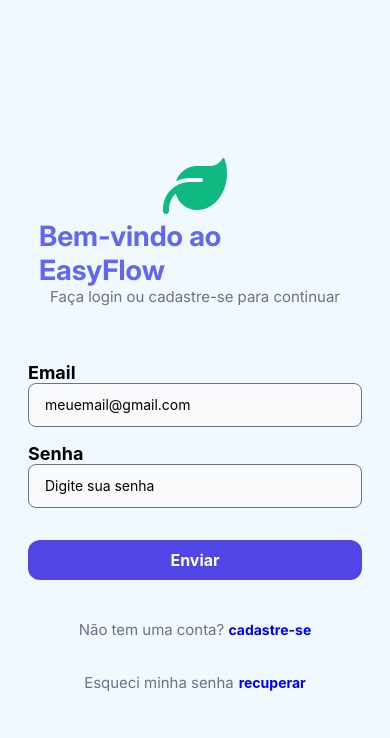
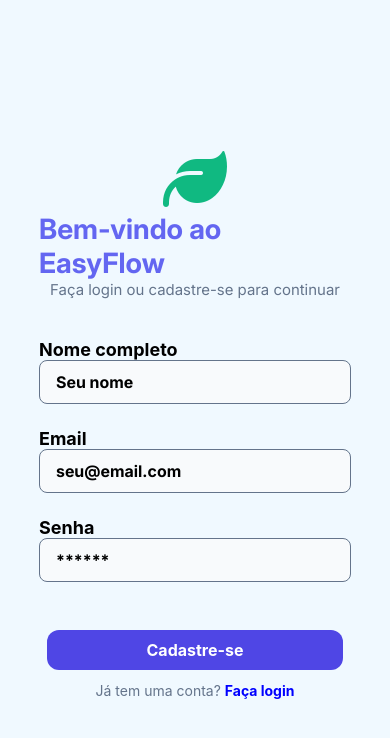
Before and after one commit to ThaisVDR/EasyFlow, a React Native app: screen /Cadastro in a window 390 px wide. Shown: the top 738 px of the page. Built offline with nearby package versions, Linux system fonts and the light colour scheme.

Commit message:
feat: Adicionando tela de cadastro

```diff
--- a/App.tsx
+++ b/App.tsx
@@ -8,6 +8,7 @@ import FlashCardPage from "./src/screens/FlashCardPage";
 import LeituraPage from "./src/screens/LeituraPage";
 import ForgotPasswordPage from "./src/screens/Forgot_Reset_Password/ForgotPassword";
 import ResetPasswordPage from "./src/screens/Forgot_Reset_Password/ResetPasswordPage";
+import CadastroPage from "./src/screens/CadastroPage";
 
 const Stack = createNativeStackNavigator();
 
@@ -34,7 +35,8 @@ export default function App() {
   return (
     <NavigationContainer>
       <Stack.Navigator screenOptions={{ headerShown: false }}>
-         <Stack.Screen name="Login" component={LoginPage} />
+        <Stack.Screen name="Login" component={LoginPage} />
+        <Stack.Screen name="Cadastro" component={CadastroPage}/>
         <Stack.Screen name="FlashCards" component={FlashCardPage} />
         <Stack.Screen name="Leitura" component={LeituraPage} />
         <Stack.Screen name="ForgotPassword" component={ForgotPasswordPage} />
--- a/package.json
+++ b/package.json
@@ -10,8 +10,8 @@
   },
   "dependencies": {
     "@expo/vector-icons": "^14.0.3",
-    "@react-navigation/native": "6.1.18",
-    "@react-navigation/native-stack": "6.11.0",
+    "@react-navigation/native": "^6.1.18",
+    "@react-navigation/native-stack": "^6.11.0",
     "expo": "^51.0.0",
     "expo-font": "~12.0.10",
     "expo-status-bar": "~1.12.1",
--- a/src/components/InputTexto.tsx
+++ b/src/components/InputTexto.tsx
@@ -2,19 +2,22 @@ import { TextInput, StyleSheet } from "react-native";
 
 type inputProps = {
     placeholder: string,
+    secureTextEntry?: boolean,
 }
 
-export default function InputTexto({placeholder}: inputProps){
+export default function InputTexto({placeholder, secureTextEntry}: inputProps){
     return(
         <TextInput
             placeholder={placeholder}
             style = {styles.input}
+            secureTextEntry={secureTextEntry}
         />
     );
 }
 
 const styles = StyleSheet.create({
   input: {
+    fontFamily: 'Inter',
     backgroundColor: "#F8FAFC",
     width: "100%",
     height: 44,
@@ -22,5 +25,7 @@ const styles = StyleSheet.create({
     borderColor: "#64748B",
     borderRadius: 8,
     paddingHorizontal: 16,
+    fontSize: 16,
+    fontWeight: 'bold',
   },
 });
--- a/src/screens/CadastroPage.tsx
+++ b/src/screens/CadastroPage.tsx
@@ -1,8 +1,87 @@
 import { View, Text, StyleSheet } from 'react-native';
+import { FontAwesome6 } from "@expo/vector-icons";
+import InputTexto from '../components/InputTexto';
+import ButtonProp from '../components/button';
+import AuthLink from '../components/authComponents/authLink';
+import { AuthStyles } from "../components/authComponents/authStyles";
 
-export default function CadastroPage(){
+export default function CadastroPage({ navigation }: any){
     return(
-        <View>
+        <View style={styles.Page}>
+            <View style={styles.ContainerLogo}>
+                <FontAwesome6 name="leaf" size={64} color="#10b981" />
+                <Text style={styles.Tittle}>Bem-vindo ao EasyFlow</Text>
+                <Text style={styles.SubTittle}>
+                    Faça login ou cadastre-se para continuar
+                </Text>
+                <View style={styles.RegisterArea}>
+                    <Text style={styles.RegisterTittles}>Nome completo</Text>
+                    <InputTexto placeholder='Seu nome'/>
+                    <Text style={styles.RegisterTittles}>Email</Text>
+                    <InputTexto placeholder='seu@email.com'/>
+                    <Text style={styles.RegisterTittles}>Senha</Text>
+                    <InputTexto placeholder='******' secureTextEntry={true}/>
+                </View>
+                <View style={styles.SubmitButtonArea}>
+                    <ButtonProp txt='Cadastre-se'/>
+                </View>
+                <View style={styles.HaveAcount}>
+                    <Text style={styles.linkArea}>Já tem uma conta? </Text>
+                    <AuthLink text='Faça login' onPress={()=> navigation.navigate("Login")}/>
+                </View>
+            </View>
         </View>
     );
 }
+
+const styles = StyleSheet.create({
+    Page: {
+        flex: 1,
+        justifyContent:'center',
+        alignItems:'center',
+        backgroundColor: "#F0F9FF",
+    },
+    ContainerLogo: {
+        width: "80%",
+        maxHeight: 332,
+        alignItems: "center",
+        flexShrink: 0,
+        justifyContent: "center",
+    },
+    Tittle: {
+        fontFamily: "Inter",
+        fontSize: 28,
+        fontWeight: "bold",
+        color: "#6366F1",
+    },
+    SubTittle: {
+        fontFamily: "Inter",
+        fontSize: 15,
+        color: "#64748B",
+    },
+    RegisterArea: {
+        width: "100%",
+        marginVertical: 16,
+        maxWidth: 334,
+    },
+    RegisterTittles: {
+        marginTop: 24,
+        fontSize: 18,
+        fontWeight: 'bold',
+    },
+    SubmitButtonArea: {
+        width: '95%',
+        margin: 0,
+    },
+    linkArea: {
+        fontSize: 14,
+        color: '#64748B',
+        textAlign: 'center'
+    },
+    HaveAcount: {
+        marginTop: 12,
+        flexDirection: 'row',
+        alignItems:'center',
+    }
+
+})
--- a/src/screens/LoginPage.tsx
+++ b/src/screens/LoginPage.tsx
@@ -35,10 +35,10 @@ export default function LoginPage({ navigation }: any) {
           onPress={() => navigation.navigate("FlashCards")}
         />
       </View>
-      <Text style={styles.SubTittle}>
-        Não tem uma conta?{" "}
-        <AddLink text="cadastre-se" url="https://www.google.com" />
-      </Text>
+      <View style={AuthStyles.footer}>
+        <Text style={styles.SubTittle}>Não tem uma conta? </Text>
+        <AuthLink text="Cadastre-se" onPress={()=> navigation.navigate("Cadastro")}/>
+      </View>
       <View style={AuthStyles.footer}>
         <Text style={AuthStyles.linkSubtitle}>Esqueci minha senha</Text>
         <AuthLink
@@ -78,6 +78,7 @@ const styles = StyleSheet.create({
     color: "#6366F1",
   },
   SubTittle: {
+    marginVertical: 0,
     fontFamily: "Inter",
     fontSize: 15,
     color: "#64748B",
```
Also changed, not shown: src/screens/LoginScreen.tsx (deleted), 1 other file (tests, documents, lock files or other folders).
